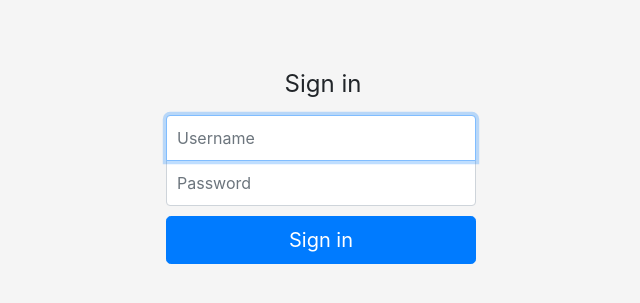
After one commit to alessandrog98/Progetto-BD-2021, a Flask app: page /account/sign_up in a window 1280 px wide. The commit adds this page. Shown: the top 303 px of the page, without its empty margins (319-959 px from the left). Run offline with Flask 2, Linux system fonts and the light colour scheme; some libraries are stand-ins or nearby versions.

Commit message:
Added sign in, added error popup already used email and login success

```diff
--- a/Site_code/modules/login.py
+++ b/Site_code/modules/login.py
@@ -2,7 +2,7 @@ import flask
 import datetime
 
 from flask_login import current_user, login_user, login_required, logout_user
-from flask import render_template, redirect, url_for, request, make_response, Blueprint
+from flask import render_template, redirect, url_for, request, make_response, Blueprint, flash
 
 from context import Session
 from models.users import User
@@ -56,20 +56,19 @@ def password_change():
             # TODO Show error wrong old password
             return render_template("auth/password_change_form.html")
 
-
 @auth.route('/sign_up', methods=['GET', 'POST'])
 def sign_up():
     if request.method == 'GET':
-        return render_template("auth/register.html")
+        return render_template("auth/signin.html")
     else:
         email = request.form['user']
         pwd = request.form['pass']
         s = Session()
-        if User.get_by_email(email) is not None:
-            # TODO Show error email already used
-            pass
-        new_user = User(email=email, name=email)
-        new_user.set_password(pwd)
-        s.add(new_user)
-        s.commit()
-        return redirect(url_for('home'))
+        if User.get_by_email(email) is None:
+            new_user = User(email=email, name=email)
+            new_user.set_password(pwd)
+            s.add(new_user)
+            s.commit()
+            return redirect(url_for('front.home'))
+        flash('email già esistente ! prova ad accedere')
+        return redirect(url_for('auth.sign_up'))
--- /dev/null
+++ b/Site_code/templates/auth/signin.html
@@ -0,0 +1,24 @@
+{% extends "base_generic.html" %}
+{% block head %}
+    <link rel="stylesheet" href="{{ static('css/login.css') }}">
+{% endblock %}
+
+{% block navbar %}{% endblock %}
+
+{% set signin = url_for('auth.sign_up') %}
+
+{% block content %}
+    <form action="{{ signin }}" method="post" id="login-form" class="form-signin">
+        <h4 class="mb-3 mt-3 ml-1 font-weight-normal" style="text-align: center;">Sign in</h4>
+        <input type="text" name="user" autofocus="" maxlength="254" required="" id="id_username" class="my-form-control form-control" placeholder="Username">
+        <input type="password" name="pass" required="" id="id_password" class="my-form-control form-control" placeholder="Password">
+        <input type="hidden" name="next" value="{{ next }}" />
+        <div class="btn-group-vertical btn-block">
+            <button type="submit" class="btn btn-lg btn-primary">Sign in</button>
+        </div>
+        {% if error %}
+            <p class=error><strong>Error:</strong> {{ error }}
+        {% endif %}
+    </form>
+
+{% endblock %}
--- a/Site_code/templates/base_generic.html
+++ b/Site_code/templates/base_generic.html
@@ -26,7 +26,7 @@
     {% set login = url_for('auth.login') %}
     {% set logout = url_for('auth.logout') %}
     {% set password_change = url_for('auth.password_change') %}
-
+    {% set signin = url_for('auth.sign_up') %}
     {% set surveys_new = url_for('surveys.new') %}
 
 
@@ -51,8 +51,8 @@
                     <a class="nav-link" href="{{ surveys_new }}">Surveys</a>
                 </li>
 
-                <li class="nav-item {% if request.path == "" %} active {% endif %}">
-                    <a class="nav-link" href="">bbbbbb</a>
+                <li class="nav-item {% if request.path == signin %} active {% endif %}">
+                    <a class="nav-link" href="{{ signin }}">signin</a>
                 </li>
 
                 <li class="nav-item {% if request.path == "" %} active {% endif %}">
@@ -94,6 +94,17 @@
     {% block content %}<!-- content text -->{% endblock %}
 </div>
 
+{% with messages = get_flashed_messages() %}
+  {% if messages %}
+    <script>
+      var messages = {{ messages | safe }};
+      for (var i=0; i<messages.length; i++) {
+        alert(messages[i]);
+      }
+    </script>
+  {% endif %}
+{% endwith %}
+
 {% block footer %}
 {% endblock %}
 
```
